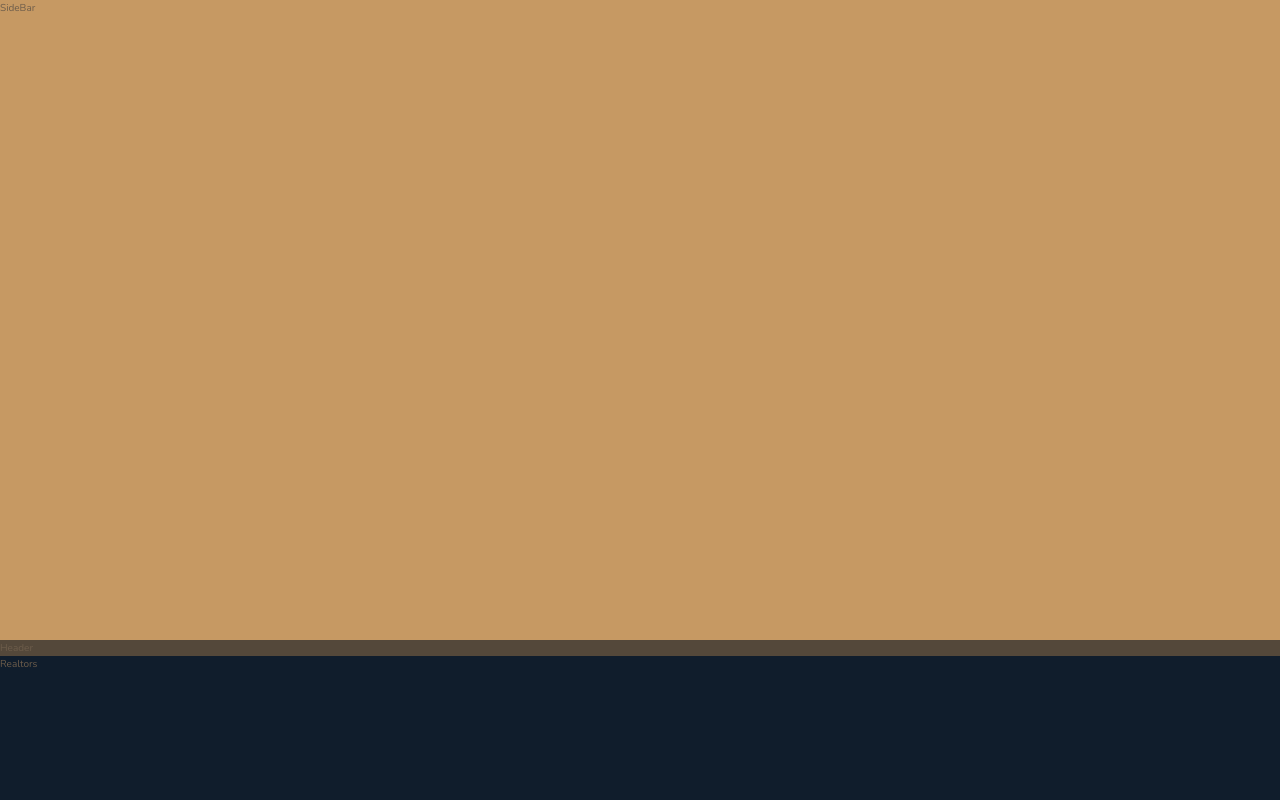
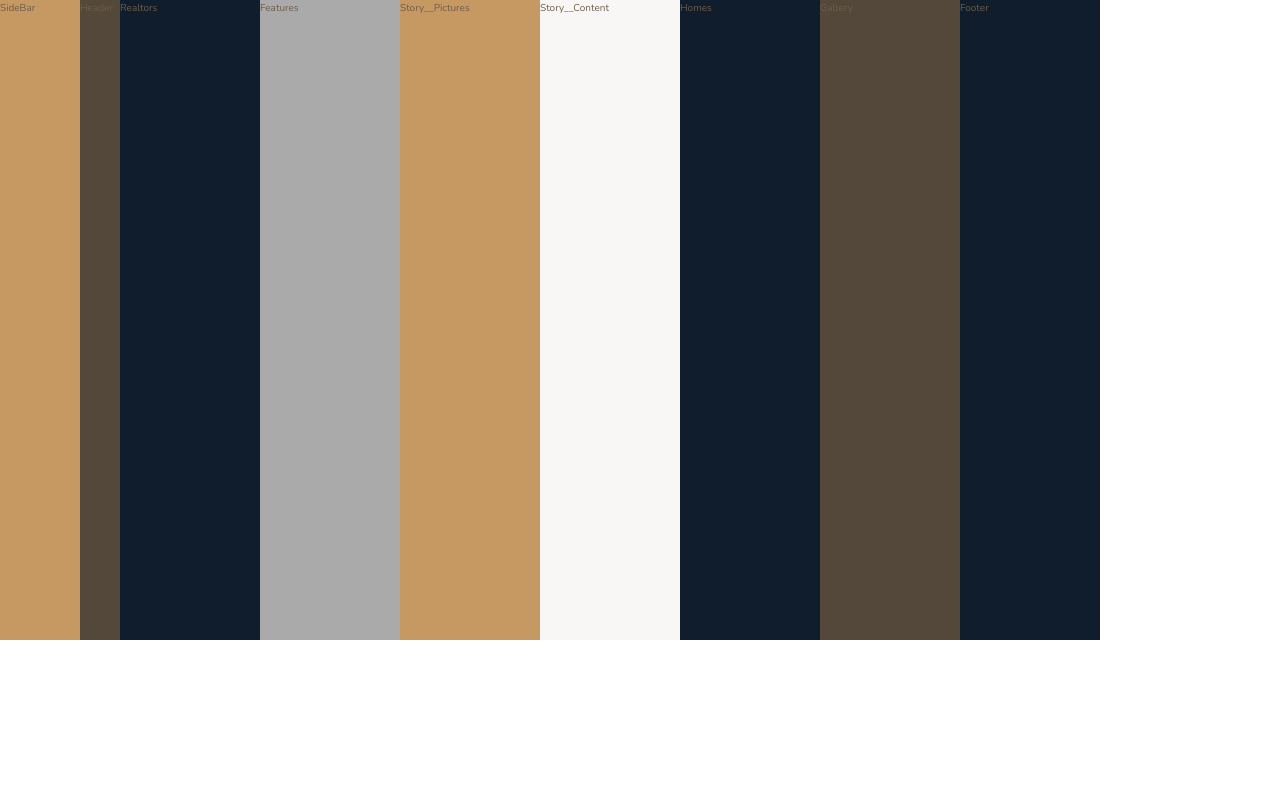
Before and after one commit to DevJBlack/Nexter-react, a React (Create React App) app: page / in a window 1280 px wide. Shown: the top 800 px of the page. Built offline with nearby package versions, Linux system fonts and the light colour scheme.

Commit message:
grid setup

```diff
--- a/src/Components/sass/base/_base.scss
+++ b/src/Components/sass/base/_base.scss
@@ -37,4 +37,5 @@ body {
 .container {
   display: grid;
   grid-template-rows: 80vh min-content 40vw repeat(3, min-content);
+  grid-template-columns: 8rem 1fr repeat(8, minmax(min-content, 14rem)) 1fr;
 }
```
